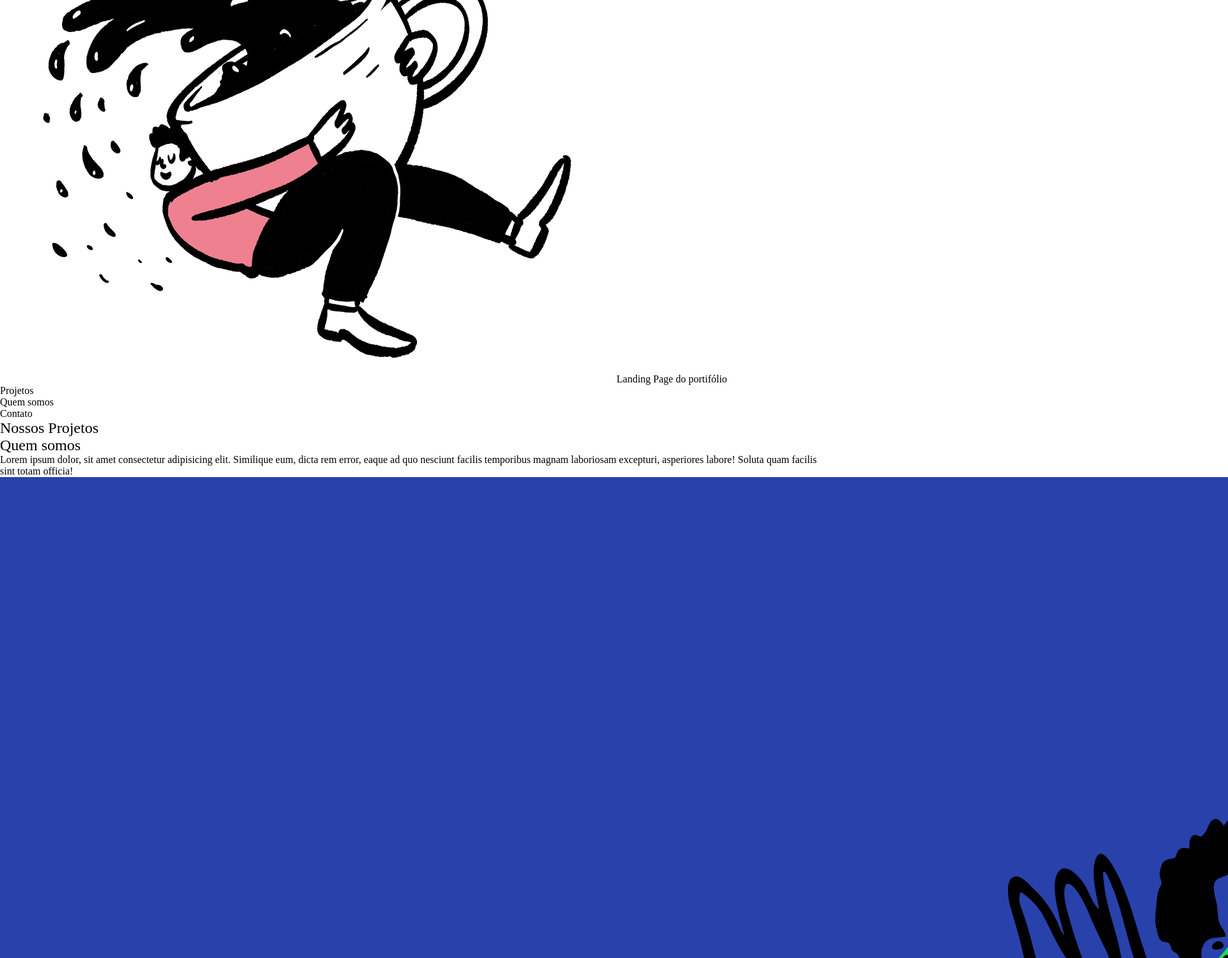
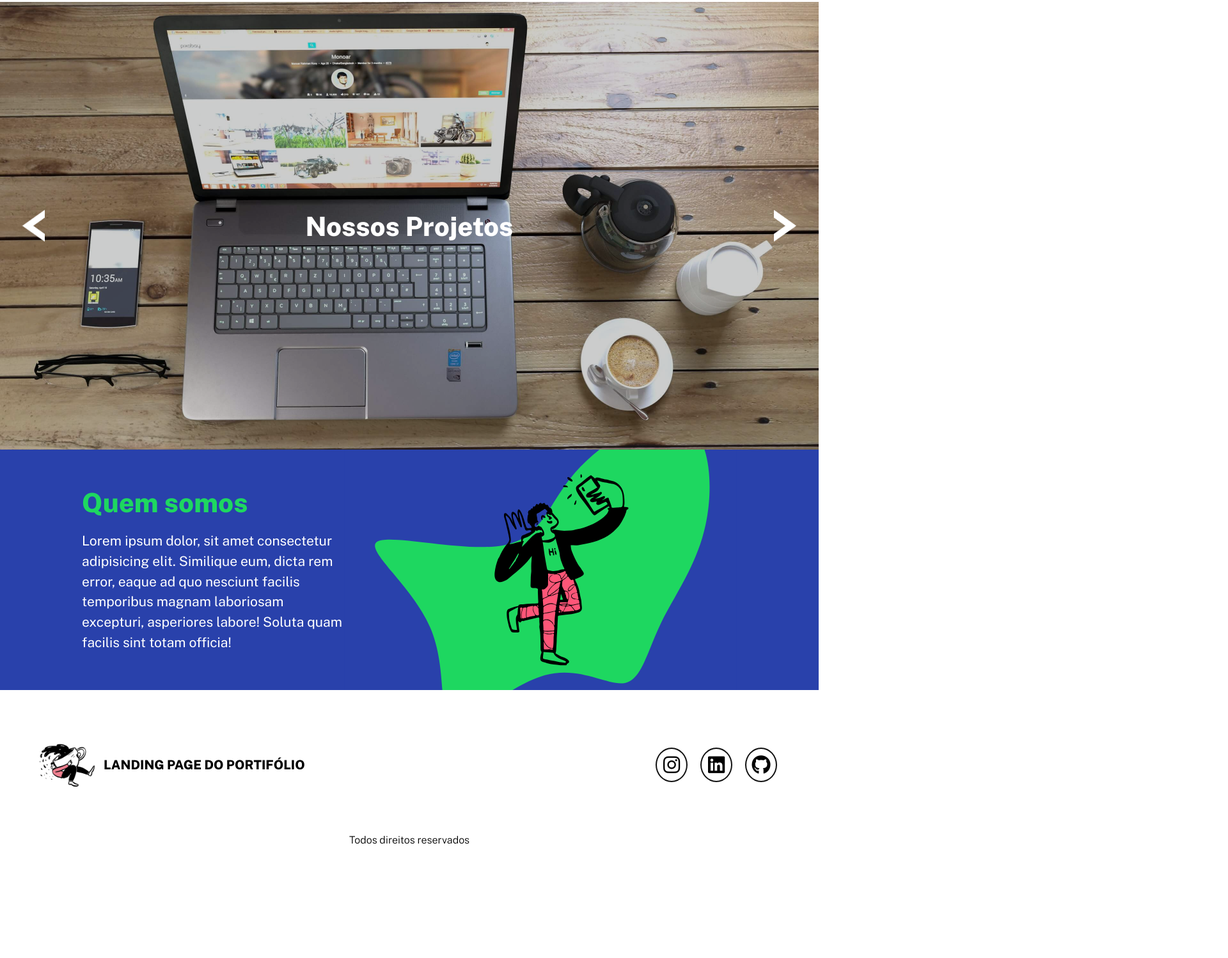
Before and after one commit to KayoThyerre/landing-page-port-1, a plain HTML site: page index.html in a window 1280 px wide. Shown: the part 122-1620 px from the top of the page at 64% size, 1920 px wide, since content can reach past the window. After the commit the page ends 1465 px from the top, so only its background shows below. Drawn offline with nearby package versions, Linux system fonts and the light colour scheme.

Commit message:
css done

```diff
--- a/index.html
+++ b/index.html
@@ -10,23 +10,26 @@
 
     <link rel="stylesheet" href="./src/css/reset.css">
     <link rel="stylesheet" href="https://cdnjs.cloudflare.com/ajax/libs/font-awesome/6.5.2/css/all.min.css">
+    <link rel="stylesheet" href="./src/css/style.css">
+
+
 </head>
 <body>
-    <header class="cabecalho">
+    <header class="header">
         <a href="#" target="_blank" class="logo">
-            <img src="./src/images/cafe.gif" alt="imagem logo" class="imagem">
+            <img src="./src/images/cafe.gif" alt="imagem logo" class="img">
             <span class="title">Landing Page do portifólio</span>
         </a>
 
-        <nav>
+        <nav class="header-nav">
             <ul class="menu">
                 <li class="item">
                     <a href="#projetos">Projetos</a>
                 </li>
                 <li class="item">
-                    <a href="#Quem-somos">Quem somos</a>
+                    <a href="#quem-somos">Quem somos</a>
                 </li><li class="item">
-                    <a href="#Contato">Contato</a>
+                    <a href="#contato">Contato</a>
                 </li>
             </ul>
         </nav>
@@ -40,6 +43,10 @@
             <div class="img-panel project1 show"></div>
             <div class="img-panel project2"></div>
             <div class="img-panel project3"></div>
+
+            <a href="#" id="btn-back" class="arrow btn-back">voltar</a>
+            <a href="#" id="btn-foward" class="arrow btn-foward">avançar</a>
+
         </section>
 
         <section class="quem-somos" id="quem-somos">
@@ -56,20 +63,20 @@
     </main>
 
     <footer class="footer" id="contato">
-        <nav>
-            <a href="#" target="_blank" class="logo">
-                <img src="./src/images/cafe.gif" alt="imagem logo" class="imagem">
+        <nav class="footer-nav">
+            <a href="#" target="" class="logo">
+                <img src="./src/images/cafe.gif" alt="imagem logo" class="img">
                 <span class="title">Landing Page do portifólio</span>
             </a>
 
             <div class="social-network">
-                <a href="#" class="social" target="_blank">
+                <a href="https://www.instagram.com/kayoalarcon/" class="social" target="_blank">
                     <i class="fab fa-instagram"></i>
                 </a>
-                <a href="#" class="social" target="_blank">
+                <a href="https://www.linkedin.com/in/kayothyerre/" class="social" target="_blank">
                     <i class="fab fa-linkedin"></i>
                 </a>
-                <a href="#" class="social" target="_blank">
+                <a href="https://github.com/KayoThyerre" class="social" target="_blank">
                     <i class="fab fa-github"></i>
                 </a>
             </div>
--- a/src/css/reset.css
+++ b/src/css/reset.css
@@ -5,6 +5,10 @@
     outline: none;
     font-weight: 300;
     box-sizing: border-box;
+}
+
+img {
+    max-width: 100%;
 }
 
 a{
@@ -15,3 +19,7 @@ a{
 ul  {
     list-style: none;
 }
+
+html {
+    scroll-behavior: smooth;
+}
--- a/src/css/style.css
+++ b/src/css/style.css
@@ -0,0 +1,248 @@
+@import url('https://fonts.googleapis.com/css2?family=Public+Sans:ital,wght@0,100..900;1,100..900&display=swap');
+
+* {
+    font-family: "Public sans", sans-serif;
+}
+
+/* CABEÇALHO */
+
+.header {
+    display: flex;
+    justify-content: space-between;
+    align-items: center;
+    padding: 25px 0;
+    max-width: 1170px;
+    margin:0 auto;
+    flex-wrap: wrap;
+}
+
+@media(max-width: 624px){
+    .header {
+        justify-content: center;
+    }
+
+    .header .logo {
+        margin-bottom: 30px;
+    }
+}
+
+.logo {
+    display: flex;
+    align-items: center;
+    text-transform: uppercase;
+}
+
+.logo .title {
+    margin-left: 7px;
+    font-size: 20px;
+    font-weight: 800;
+}
+
+.title:hover {
+    color: #1dd760;
+    transition: 0.3s ease-in-out;
+}
+
+.header .logo .img{
+    width: 100px;
+}
+
+.header .header-nav .menu {
+    display: flex;
+}
+
+.header .header-nav .menu .item{
+    margin: 10px;
+}
+
+.header .header-nav .menu .item a{
+    padding: 15px;
+}
+
+.header .header-nav .menu .item a:hover{
+    background-color: #1ED760;
+    color: white;
+    border-radius: 50px;
+    transition: 0.3s ease-in-out;
+}
+
+
+/* PAINEL */
+
+.main-content .panels{
+    display: flex;
+    justify-content: center;
+    align-items: center;
+    height: 700px;
+    position: relative;
+}
+
+@media(max-width: 900px) {
+    .main-content .panels{
+        height: 500px;
+    }
+}
+
+.main-content .panels .title{
+    font-weight: 800;
+    font-size: calc(1em + 2vw);
+    color: white;
+}
+
+.main-content .panels .img-panel {
+    background-repeat: no-repeat;
+    background-size: cover;
+    background-position: center;
+    min-width: 100%;
+    height: 100%;
+    position: absolute;
+    z-index: -1;
+    filter: brightness(80%);
+}
+
+.main-content .panels .project1 {
+    background-image: url('../images/painel1.jpg');
+}
+
+.main-content .panels .project1 {
+    background-image: url('../images/painel2.jpg');
+}
+
+.main-content .panels .project1 {
+    background-image: url('../images/painel3.jpg');
+}
+
+.main-content .panels .arrow {
+    background-image: url('../images/seta.png');
+    background-size: contain;
+    width: 50px;
+    height: 50px;
+    position: absolute;
+    background-repeat: no-repeat;
+    text-indent: 100%;
+    overflow: hidden;
+}
+
+.main-content .panels .arrow.btn-back {
+    left: 20px;
+    transform: rotateY(180deg);
+}
+
+.main-content .panels .arrow.btn-foward {
+    right: 20px;
+}
+
+
+/* QUEM SOMOS */
+
+.quem-somos{
+    background-color: #2941AB;
+}
+
+
+
+.quem-somos .content{
+    display: flex;
+    align-items: center;
+    padding: 0 10%;
+}
+
+.quem-somos .content .info{
+    width: 48%;
+}
+
+.quem-somos .content .info .title{
+    font-weight: 800;
+    font-size: calc(1em + 2vw);
+    margin-bottom: 20px;
+    color: #1ED760;
+}
+
+.quem-somos .content .info .text{
+    font-weight: 400;
+    font-size: calc(1em + 0.4vw);
+    line-height: 1.5;
+    color: white;
+}
+
+.quem-somos .content .img{
+    width: 60%;
+}
+
+@media(max-width: 1200px) {
+    .quem-somos .content{
+        flex-direction: column;
+        text-align: center;
+        padding: 20px 30px;
+    }
+
+    .quem-somos .content .img{
+        display: none;
+    }
+
+    .quem-somos .content .info{
+        width: 100%;
+    }
+}
+/* FOOTER */
+
+.footer {
+    padding: 80px 0 20px 0;
+    align-items: center;
+
+}
+
+.footer .footer-nav {
+    max-width: 1170px;
+    margin: 0 auto;
+    display: flex;
+    justify-content: space-between;
+    align-items: center;
+    flex-wrap: wrap;
+}
+
+.footer .footer-nav .logo{
+    align-items: center;
+}
+
+.footer .logo .img {
+    width: 50px;
+}
+
+.footer .social-network {
+    display: flex;
+}
+
+.footer .social-network a {
+    display: flex;
+    justify-content: center;
+    margin: 0 10px;
+    font-size: 30px;
+    border: 2px solid #111;
+    border-radius: 50%;
+    padding: 10px;
+    width: 50px;
+}
+
+.footer .social-network a:hover {
+    background-color: #1ED760;
+}
+
+.footer .footer-nav .logo .img {
+    width: 100px;
+}
+
+.footer .copyright {
+    margin-top: 70px;
+    text-align: center;
+}
+
+@media(max-width: 940px) {
+    .footer .footer-nav{
+        justify-content: center;
+    }
+
+    .footer .footer-nav .logo{
+        margin-bottom: 30px;
+    }
+}
```
